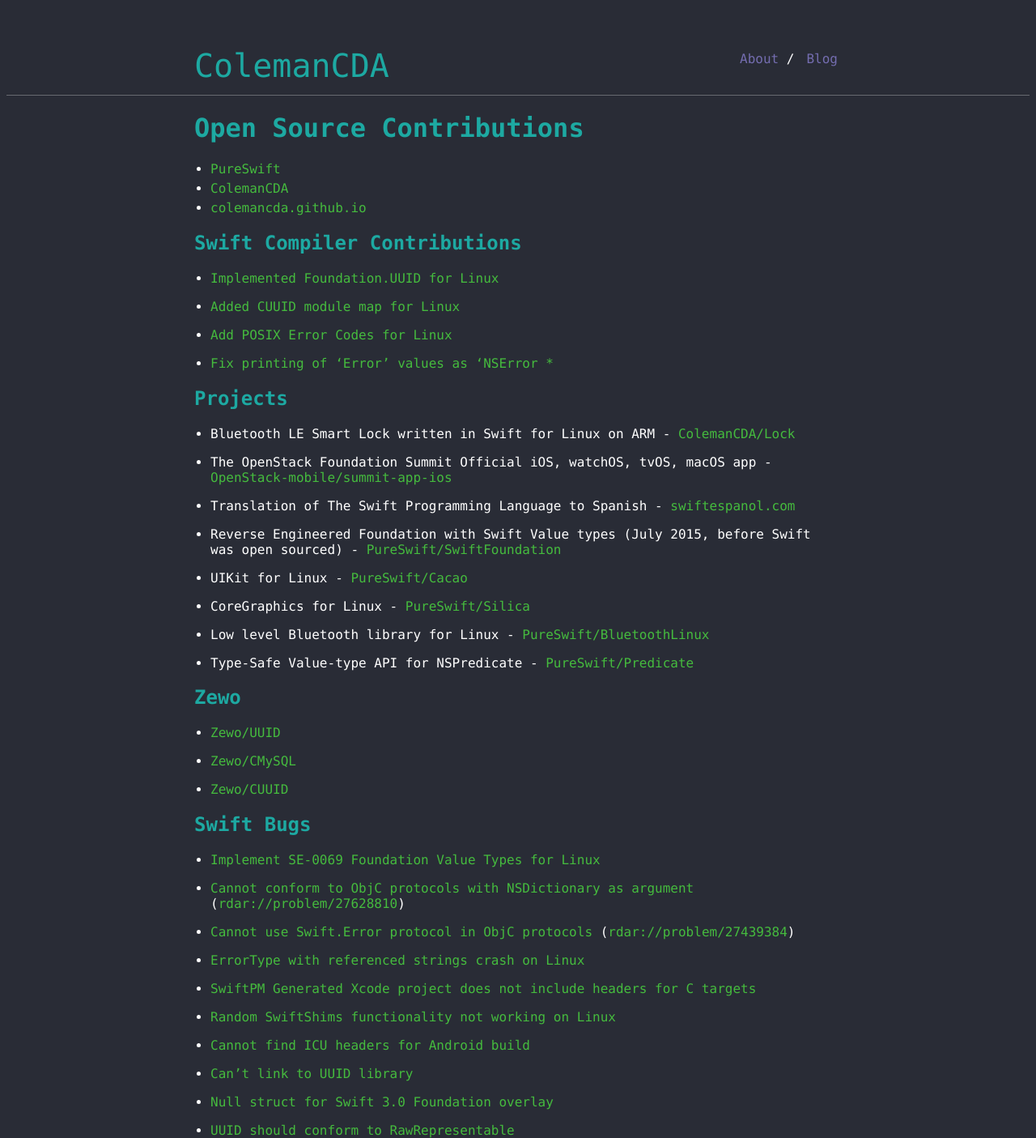
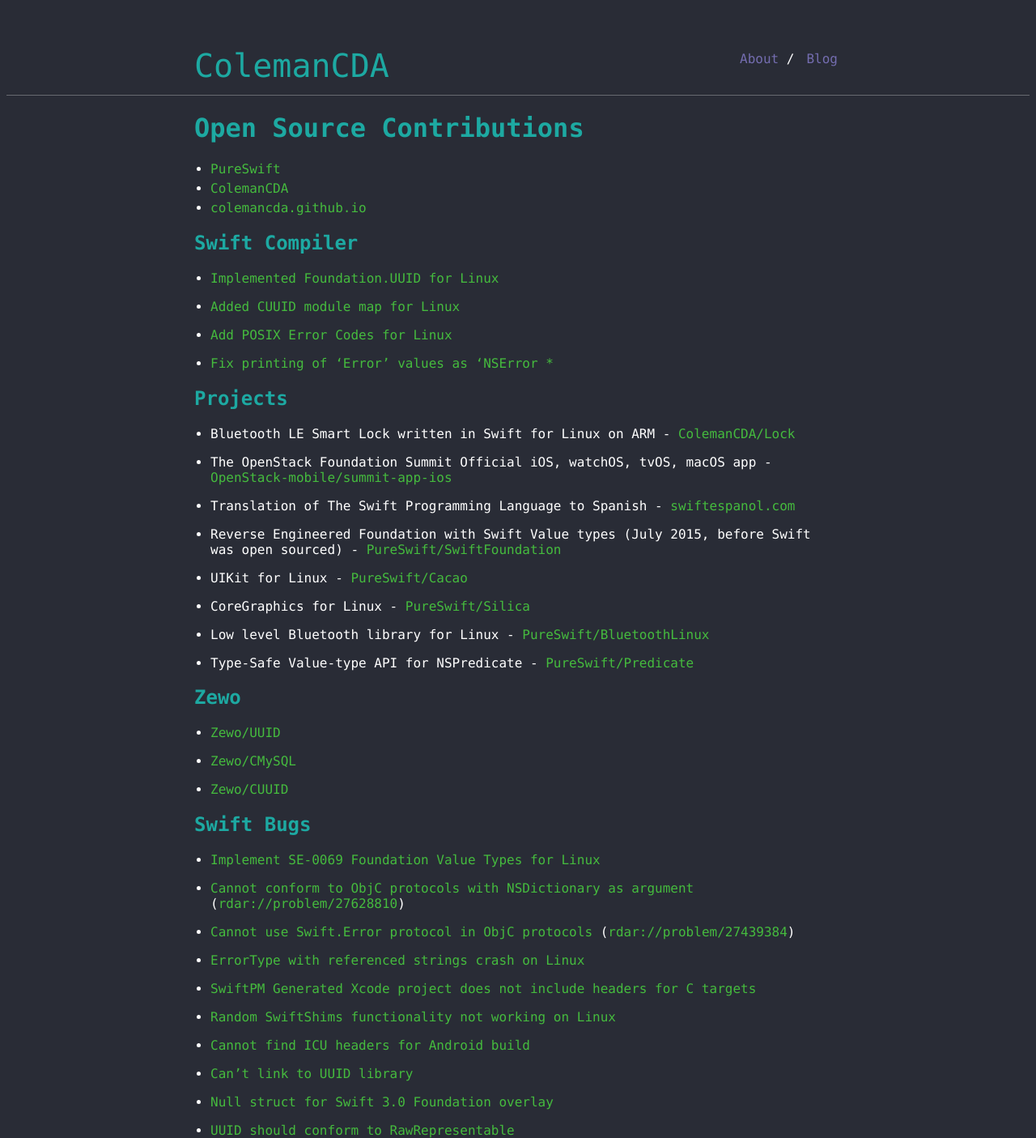
Before and after one commit to colemancda/colemancda.github.io, a Jekyll site: the page built from _posts/2018-03-10-OSS-Contributions.md, in a window 1280 px wide. Shown: the whole page at 81% size. Built offline with Jekyll 4.4.1, drawn with Linux system fonts in a browser that asks for light colours; our own code applies the rules of GitHub Pages for plain Markdown files; part of the change alters nothing that is shown.

Commit message:
Updated post

```diff
--- a/_posts/2018-03-10-OSS-Contributions.md
+++ b/_posts/2018-03-10-OSS-Contributions.md
@@ -1,10 +1,16 @@
+---
+layout: post
+title:  "Open Source Contributions"
+date:   2018-03-10
+---
+
 # Open Source Contributions
 
 - [PureSwift](https://github.com/PureSwift)
 - [ColemanCDA](https://github.com/colemancda)
 - [colemancda.github.io](http://colemancda.github.io)
 
-## Swift Compiler Contributions
+## Swift Compiler
 
 - [Implemented Foundation.UUID for Linux](https://github.com/apple/swift-corelibs-foundation/commits?author=colemancda)
 
```
